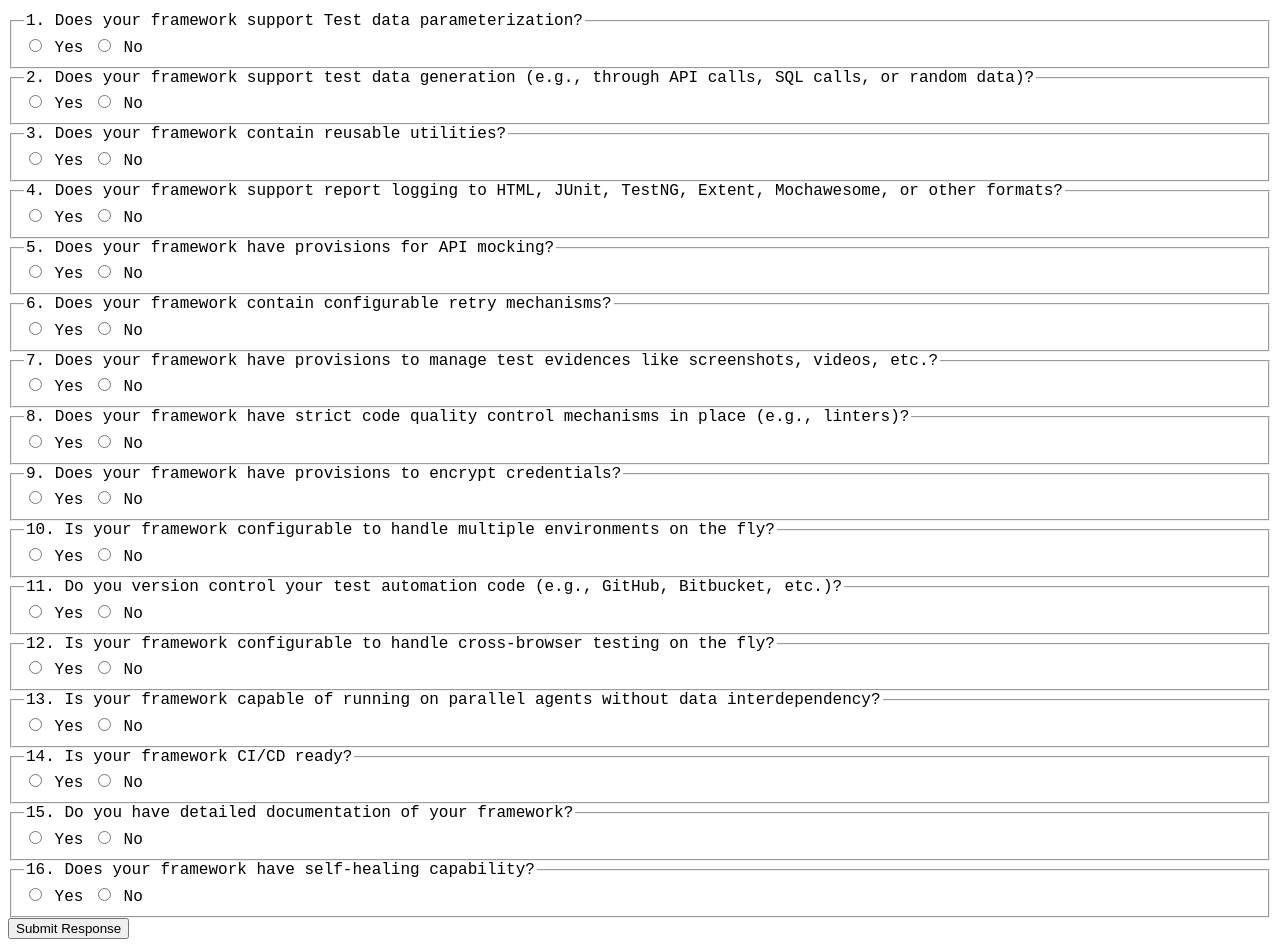
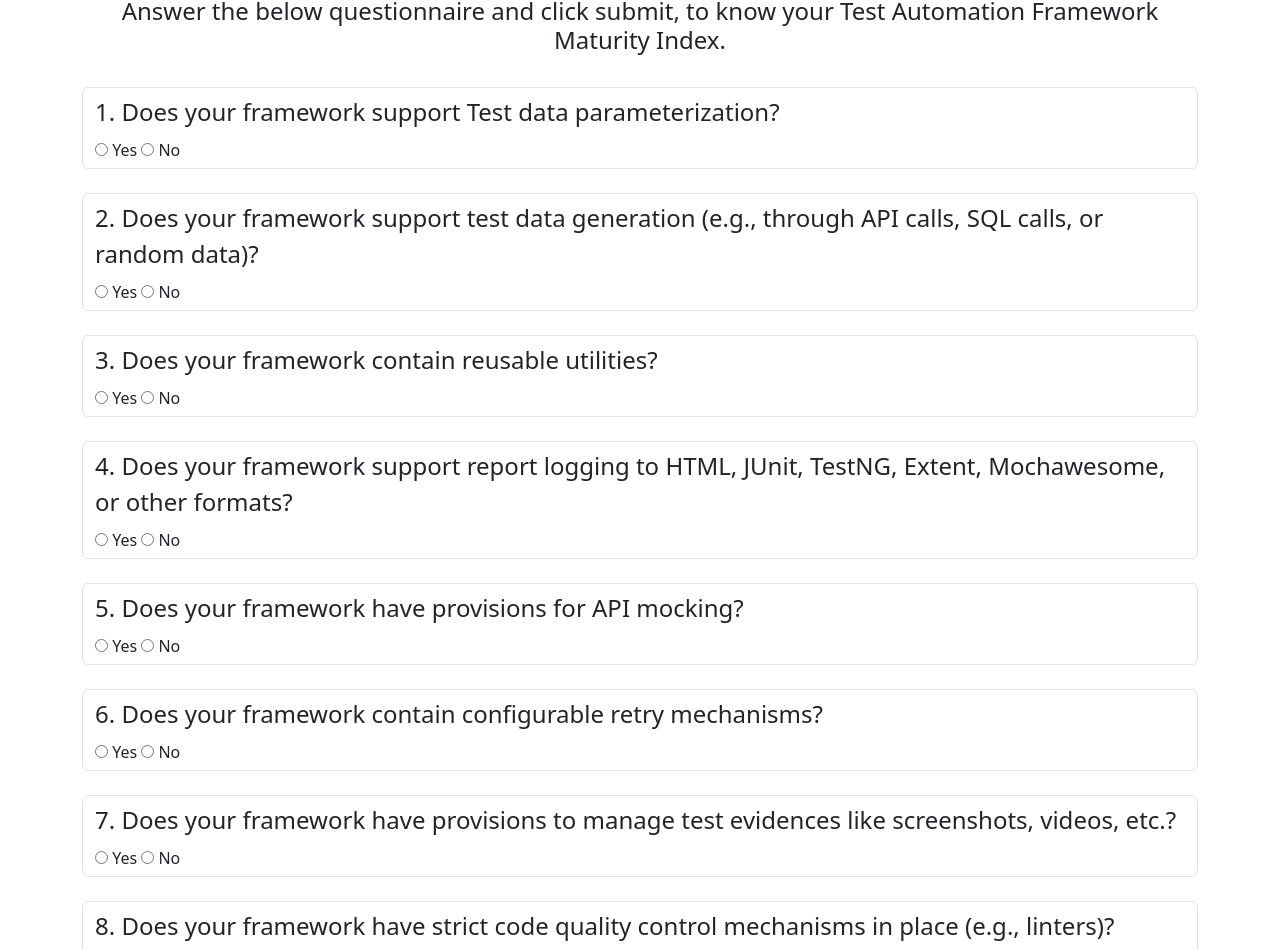
Before and after one commit to Velayutham87/tafmIndex, a website: page index.html in a window 1280 px wide. Shown: the part 107-1057 px from the top of the page. Drawn offline with nearby package versions, Linux system fonts and the light colour scheme.

Commit message:
styles and modals

```diff
--- a/index.html
+++ b/index.html
@@ -2,128 +2,149 @@
 <html>
   <head>
     <title>Test Automation Framework Maturity Index Calculator</title>
+    <link href="https://cdn.jsdelivr.net/npm/bootstrap@5.3.6/dist/css/bootstrap.min.css" rel="stylesheet" integrity="sha384-4Q6Gf2aSP4eDXB8Miphtr37CMZZQ5oXLH2yaXMJ2w8e2ZtHTl7GptT4jmndRuHDT" crossorigin="anonymous">
     <link rel="stylesheet" href="style.css">
   </head>
   <body>
+    <div class="container">
     <h1>TEST AUTOMATION FRAMEWORK MATURITY INDEX CALCULATOR</h1>
     <h4>Answer the below questionnaire and click submit, to know your Test Automation Framework Maturity Index.</h4>
-    <main>
+    <br/>
       <form action="/submit" method="post">
         <!-- Question 1 -->
-        <fieldset>
+        <fieldset class="form-control">
           <legend>1. Does your framework support Test data parameterization?</legend>
           <label for="q1-yes"><input id="q1-yes" type="radio" class="tdmc" name="q1" value="8" required /> Yes</label>
           <label for="q1-no"><input id="q1-no" type="radio" class="tdmc" name="q1" value="0" required /> No</label>
         </fieldset>
+        <br/>
 
         <!-- Question 2 -->
-        <fieldset>
+        <fieldset class="form-control">
           <legend>2. Does your framework support test data generation (e.g., through API calls, SQL calls, or random data)?</legend>
           <label for="q2-yes"><input id="q2-yes" type="radio" class="tdmc" name="q2" value="5" required /> Yes</label>
           <label for="q2-no"><input id="q2-no" type="radio" class="tdmc" name="q2" value="0" required /> No</label>
         </fieldset>
-
+        <br/>
         <!-- Question 3 -->
-        <fieldset>
+        <fieldset class="form-control">
           <legend>3. Does your framework contain reusable utilities?</legend>
           <label for="q3-yes"><input id="q3-yes" type="radio" class="tdc" name="q3" value="8" required /> Yes</label>
           <label for="q3-no"><input id="q3-no" type="radio" class="tdc" name="q3" value="0" required /> No</label>
         </fieldset>
-
+<br/>
         <!-- Question 4 -->
-        <fieldset>
+        <fieldset class="form-control">
           <legend>4. Does your framework support report logging to HTML, JUnit, TestNG, Extent, Mochawesome, or other formats?</legend>
           <label for="q4-yes"><input id="q4-yes" type="radio" class="trc" name="q4" value="8" required /> Yes</label>
           <label for="q4-no"><input id="q4-no" type="radio" class="trc" name="q4" value="0" required /> No</label>
         </fieldset>
-
+<br/>
         <!-- Question 5 -->
-        <fieldset>
+        <fieldset class="form-control">
           <legend>5. Does your framework have provisions for API mocking?</legend>
           <label for="q5-yes"><input id="q5-yes" type="radio" class="tdc" name="q5" value="3" required /> Yes</label>
           <label for="q5-no"><input id="q5-no" type="radio" class="tdc" name="q5" value="0" required /> No</label>
         </fieldset>
-
+<br/>
         <!-- Question 6 -->
-        <fieldset>
+        <fieldset class="form-control">
           <legend>6. Does your framework contain configurable retry mechanisms?</legend>
           <label for="q6-yes"><input id="q6-yes" type="radio" class="tdc" name="q6" value="3" required /> Yes</label>
           <label for="q6-no"><input id="q6-no" type="radio" class="tdc" name="q6" value="0" required /> No</label>
         </fieldset>
-
+<br/>
         <!-- Question 7 -->
-        <fieldset>
+        <fieldset class="form-control">
           <legend>7. Does your framework have provisions to manage test evidences like screenshots, videos, etc.?</legend>
           <label for="q7-yes"><input id="q7-yes" type="radio" class="trc" name="q7" value="8" required /> Yes</label>
           <label for="q7-no"><input id="q7-no" type="radio" class="trc" name="q7" value="0" required /> No</label>
         </fieldset>
-
+<br/>
         <!-- Question 8 -->
-        <fieldset>
+        <fieldset class="form-control">
           <legend>8. Does your framework have strict code quality control mechanisms in place (e.g., linters)?</legend>
           <label for="q8-yes"><input id="q8-yes" type="radio" class="tdc" name="q8" value="8" required /> Yes</label>
           <label for="q8-no"><input id="q8-no" type="radio" class="tdc" name="q8" value="0" required /> No</label>
         </fieldset>
-
+<br/>
         <!-- Question 9 -->
-        <fieldset>
+        <fieldset class="form-control">
           <legend>9. Does your framework have provisions to encrypt credentials?</legend>
           <label for="q9-yes"><input id="q9-yes" type="radio" class="tdc" name="q9" value="8" required /> Yes</label>
           <label for="q9-no"><input id="q9-no" type="radio" class="tdc" name="q9" value="0" required /> No</label>
         </fieldset>
-
+<br/>
         <!-- Question 10 -->
-        <fieldset>
+        <fieldset class="form-control">
           <legend>10. Is your framework configurable to handle multiple environments on the fly?</legend>
           <label for="q10-yes"><input id="q10-yes" type="radio" class="tec" name="q10" value="8" required /> Yes</label>
           <label for="q10-no"><input id="q10-no" type="radio" class="tec" name="q10" value="0" required /> No</label>
         </fieldset>
-
+<br/>
         <!-- Question 11 -->
-        <fieldset>
+        <fieldset class="form-control">
           <legend>11. Do you version control your test automation code (e.g., GitHub, Bitbucket, etc.)?</legend>
           <label for="q11-yes"><input id="q11-yes" type="radio" class="tdc" name="q11" value="8" required /> Yes</label>
           <label for="q11-no"><input id="q11-no" type="radio" class="tdc" name="q11" value="0" required /> No</label>
         </fieldset>
-
+<br/>
         <!-- Question 12 -->
-        <fieldset>
+        <fieldset class="form-control">
           <legend>12. Is your framework configurable to handle cross-browser testing on the fly?</legend>
           <label for="q12-yes"><input id="q12-yes" type="radio" class="tec" name="q12" value="6" required /> Yes</label>
           <label for="q12-no"><input id="q12-no" type="radio" class="tec" name="q12" value="0" required /> No</label>
         </fieldset>
-
+<br/>
         <!-- Question 13 -->
-        <fieldset>
+        <fieldset class="form-control">
           <legend>13. Is your framework capable of running on parallel agents without data interdependency?</legend>
           <label for="q13-yes"><input id="q13-yes" type="radio" class="tec" name="q13" value="3" required /> Yes</label>
           <label for="q13-no"><input id="q13-no" type="radio" class="tec" name="q13" value="0" required /> No</label>
         </fieldset>
-
+<br/>
         <!-- Question 14 -->
-        <fieldset>
+        <fieldset class="form-control">
           <legend>14. Is your framework CI/CD ready?</legend>
           <label for="q14-yes"><input id="q14-yes" type="radio" class="tfic" name="q14" value="8" required /> Yes</label>
           <label for="q14-no"><input id="q14-no" type="radio" class="tfic" name="q14" value="0" required /> No</label>
         </fieldset>
-
+<br/>
         <!-- Question 15 -->
-        <fieldset>
+        <fieldset class="form-control">
           <legend>15. Do you have detailed documentation of your framework?</legend>
           <label for="q15-yes"><input id="q15-yes" type="radio" class="tfic" name="q15" value="5" required /> Yes</label>
           <label for="q15-no"><input id="q15-no" type="radio" class="tfic" name="q15" value="0" required /> No</label>
         </fieldset>
-
+<br/>
         <!-- Question 16 -->
-        <fieldset>
+        <fieldset class="form-control">
           <legend>16. Does your framework have self-healing capability?</legend>
           <label for="q16-yes"><input id="q16-yes" type="radio" class="tfic" name="q16" value="3" required /> Yes</label>
           <label for="q16-no"><input id="q16-no" type="radio" class="tfic" name="q16" value="0" required /> No</label>
         </fieldset>
+<br/>
+        <button type="submit" class="btn btn-outline-primary" id="btnSubmit" data-bs-toggle="modal" data-bs-target="#resultModal">Submit Response</button>
+      </form>
+    </div>
 
-        <button type="submit" class="submit" id="btnSubmit">Submit Response</button>
-      </form>
-    </main>
+    <div class="modal" tabindex="-1" id="resultModal">
+  <div class="modal-dialog">
+    <div class="modal-content">
+      <div class="modal-header">
+        <h5 class="modal-title">Modal title</h5>
+        <button type="button" class="btn-close" data-bs-dismiss="modal" aria-label="Close"></button>
+      </div>
+      <div class="modal-body">
+        <p id="finalResult">My result is </p>
+      </div>
+      <div class="modal-footer">
+        <button type="button" class="btn btn-secondary" data-bs-dismiss="modal">Close</button>
+      </div>
+    </div>
+  </div>
+</div>
+    <script src="https://cdn.jsdelivr.net/npm/bootstrap@5.3.6/dist/js/bootstrap.bundle.min.js" integrity="sha384-j1CDi7MgGQ12Z7Qab0qlWQ/Qqz24Gc6BM0thvEMVjHnfYGF0rmFCozFSxQBxwHKO" crossorigin="anonymous"></script>
     <script src="script.js"></script>
   </body>
 </html>
--- a/script.js
+++ b/script.js
@@ -87,5 +87,6 @@ document.addEventListener('DOMContentLoaded', function() {
       "Your TAFMIndex:",
       tdmc_score + tdc_score + tec_score + trc_score + tfic_score,
     );
+    document.getElementById('finalResult').textContent = "Your TAFMIndex: " + (tdmc_score + tdc_score + tec_score + trc_score + tfic_score);
   });
 });
--- a/style.css
+++ b/style.css
@@ -1,3 +1,5 @@
 html{
       font-family: 'Courier New', Courier, monospace;
 }
+
+h1,h4{text-align: center;}
```
